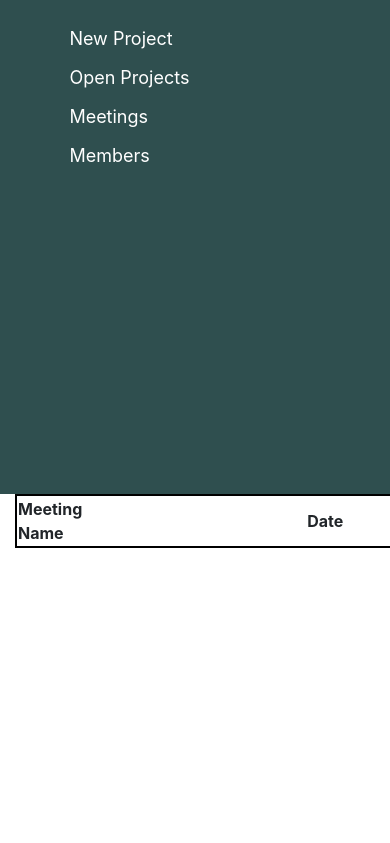
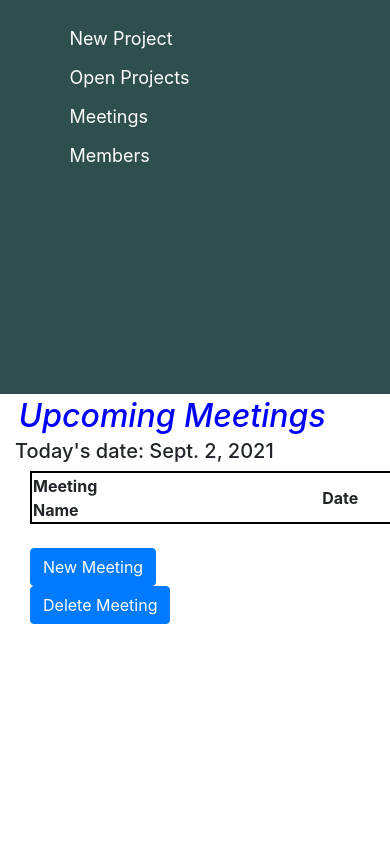
Before and after one commit to DeanDro/Django_Projects, a Django app: page /meetings in a window 390 px wide; the page is wider, and only the part inside the window is pictured. Shown: the part 59-902 px from the top of that part. Run offline with Django 3.2, Linux system fonts and the light colour scheme; data comes from the database, SQL or seed files in the repository; lists and menus that the app fills with data are empty; some libraries are stand-ins or nearby versions.

Commit message:
Adding meeting functionality

```diff
--- a/myblog/project_management/views.py
+++ b/myblog/project_management/views.py
@@ -1,6 +1,7 @@
 from django.shortcuts import render
 from .models import Meetings, Profile, ProjectData
 from .functionality.dashboard_view import Status
+import datetime
 
 # Create your views here.
 
@@ -75,4 +76,6 @@ def meetings_list(request):
     """
     Returns a page with all upcoming meetings and past meetings
     """
-    return render(request, 'meetings.html')
+    meetings = Meetings.objects.all()
+    today_date = datetime.datetime.now()
+    return render(request, 'meetings.html', {'meetings':meetings, 'today':today_date.date()})
--- a/myblog/templates/meetings.html
+++ b/myblog/templates/meetings.html
@@ -8,9 +8,17 @@
     table{
         border: black 2px solid;
     }
+    h2{
+        margin: 1%;
+        color: blue;
+        font-style: italic;
+    }
 </style>
 {% endblock %}
 {% block content %}
+<h2>Upcoming Meetings</h2>
+<h5>Today's date: {{ today}}</h5>
+<div class="container-fluid">
     <table id="upcoming_meetings_table">
         <tr>
             <th>Meeting Name</th>
@@ -18,5 +26,54 @@
             <th>Description</th>
             <th>Agenda</th>
         </tr>
+        {% for meeting in meetings %}
+        <tr>
+        {% if meeting.date >= today %}
+            <td>{{ meeting.meeting_name }}</td>
+            <td>{{ meeting.date }}</td>
+            <td>{{ meeting.description }}</td>
+            <td>{{ meeting.agenda }}</td>
+        {% endif %}
+        </tr>
+        {% endfor %}
     </table>
+</div>
+<br>
+<div class="container-fluid">
+    <div class="row">
+        <div class="col-md-6">
+            <button class="btn btn-primary" id="new_meeting">New Meeting</button>
+        </div>
+        <div class="col-md-6">
+            <button class="btn btn-primary">Delete Meeting</button>
+        </div>
+    </div>
+</div>
+<br>
+<div id="input_window">
+    {% csrf_token %}
+</div>
 {% endblock %}
+{% block script %}
+<script>
+
+    document.getElementById('new_meeting').addEventListener('click', add_meeting);
+
+    function add_meeting(){
+        let win = document.getElementById('input_window');
+        let message = label_input_addition('Meeting Name') + label_input_addition('Description')
+        message += label_input_addition('Date') + label_input_addition('Agenda')
+        message += '<div class="row"><div class="col-md-6"><input type="submit" value="Submit" class="btn btn-primary"/></div>'
+        message += '<div class="col-md-6"><input type="button" value="Cancel" class="btn btn-primary" id="cancel_button"/></div></div>'
+        win.innerHTML = message
+    }
+
+    function label_input_addition(label_title){
+        let group_tags_open = '<div class="form-group">'
+        let label_type = `<label for="${ label_title }">${label_title}:</label>`
+        let input_text = `<input type="text" id="${label_title}" class="form-control"/>`
+        let group_tags_close = "</div>"
+        return group_tags_open+label_type+input_text+group_tags_close
+    }
+</script>
+{% endblock %}
```
Lines whose indentation alone changed are shown as unchanged.
